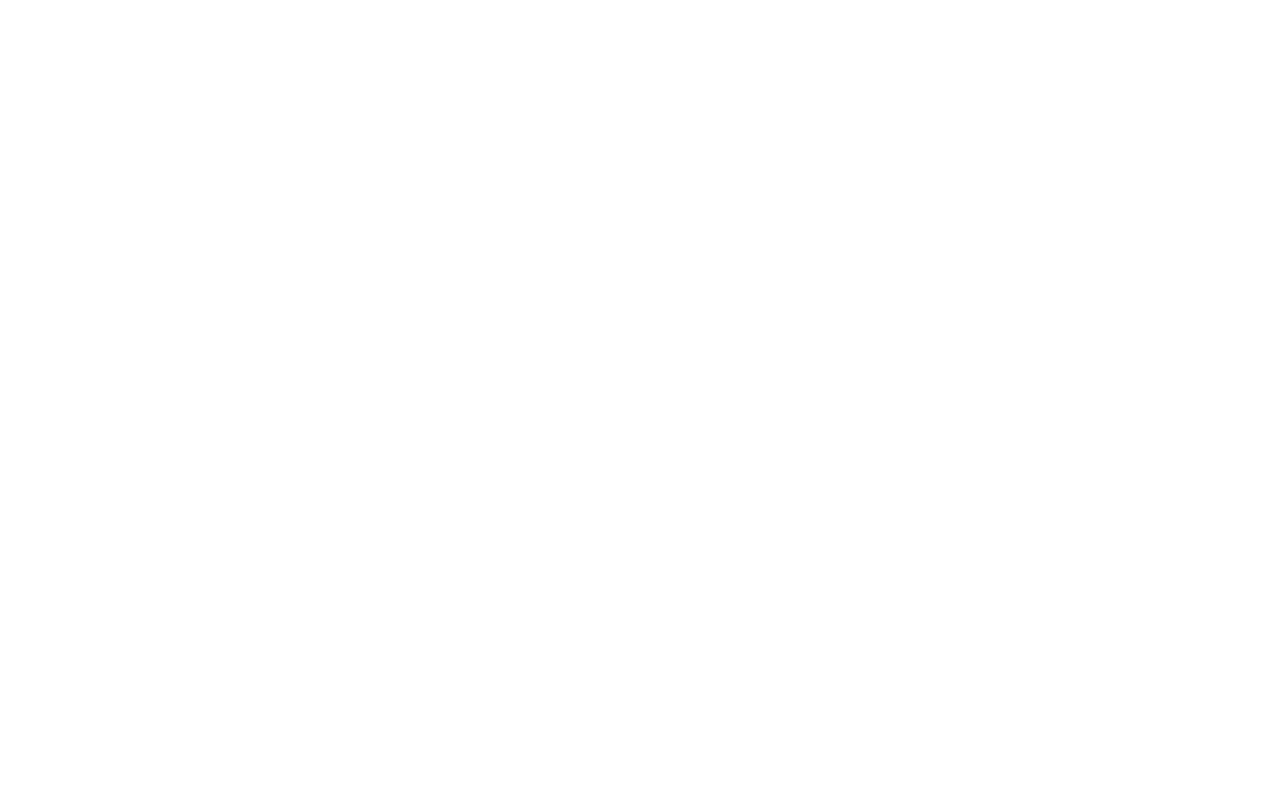
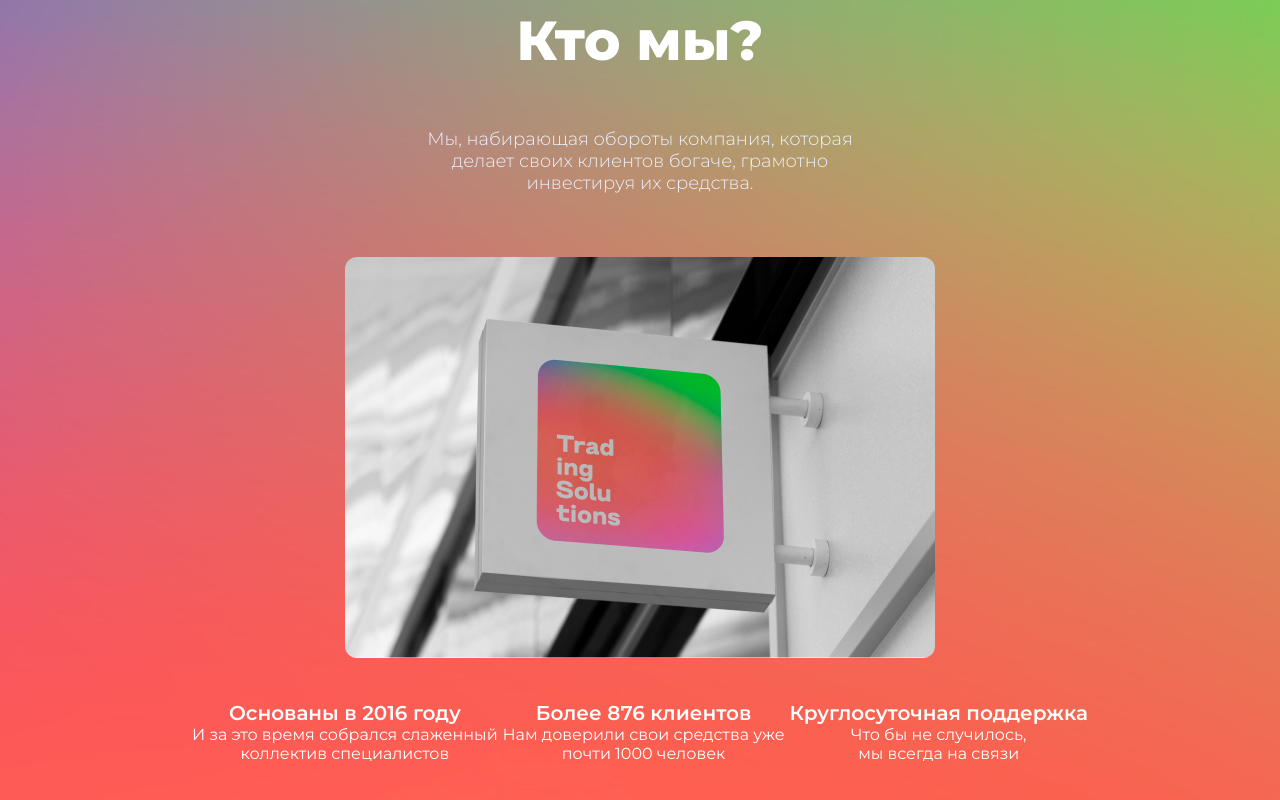
Before and after one commit to GregStukunov/websiteTS, a React (Create React App) app: page /about-us in a window 1280 px wide. Shown: the part 260-1060 px from the top of the page. Before the commit the page ends 800 px from the top, so only its background shows below. Built offline with nearby package versions, Linux system fonts and the light colour scheme.

Commit message:
about us

```diff
--- a/src/pages/about-us/about-us.tsx
+++ b/src/pages/about-us/about-us.tsx
@@ -1,9 +1,45 @@
 import React from "react";
+import './styles.css'
+import {HeaderComponent} from "../../components/header/header.component";
+import {FooterComponent} from "../../components/footer/footer.component";
 
 export const AboutUs = () => {
   return (
-    <>
-      <div>ABOUT US</div>
-    </>
+    <div className='about-us'>
+      <div className='wrapper'>
+          <HeaderComponent />
+          <div className='main-content'>
+            <h1 className='headingAbout'>Кто мы?</h1>
+              <p className='textAbout'>Мы, набирающая обороты компания, которая<br />
+                  делает своих клиентов богаче, грамотно<br />
+                  инвестируя их средства.</p>
+              <div className='bckImg'></div>
+              <div className='points'>
+                  <div className='point'>
+                    <p className='text'>
+                        <span className='smallHeading'>Основаны в 2016 году</span><br />
+                        И за это время собрался слаженный<br />
+                        коллектив специалистов
+                    </p>
+                 </div>
+                  <div className='point'>
+                      <p className='text'>
+                          <span className='smallHeading'>Более 876 клиентов</span><br />
+                          Нам доверили свои средства уже<br />
+                          почти 1000 человек
+                      </p>
+                  </div>
+                  <div className='point'>
+                      <p className='text'>
+                          <span className='smallHeading'>Круглосуточная поддержка</span><br />
+                          Что бы не случилось,<br />
+                          мы всегда на связи
+                      </p>
+                  </div>
+              </div>
+          </div>
+          <FooterComponent />
+      </div>
+    </div>
   );
 };
--- a/src/pages/about-us/styles.css
+++ b/src/pages/about-us/styles.css
@@ -0,0 +1,60 @@
+.about-us {
+    background-image: url("bck.jpg");
+    width: 100vw;
+    height: 1429px;
+    display: flex;
+    justify-content: center;
+}
+
+.wrapper {
+    width: 70%;
+    display: flex;
+    flex-direction: column;
+    justify-content: space-between;
+
+}
+
+.main-content {
+    display: flex;
+    flex-direction: column;
+    justify-content: space-between;
+    align-items: center;
+}
+
+.headingAbout {
+    font-weight: 800;
+    font-size: 55px;
+    text-align: center;
+}
+
+.textAbout {
+    font-size: 18px;
+    font-weight: 300;
+    text-align: center;
+    color: #ECF1FF;
+}
+
+.bckImg {
+    background-image: url('./badBoy.jpg');
+    width: 590px;
+    height: 401px;
+    border-radius: 12px;
+    margin-top: 5%;
+}
+
+.smallHeading {
+    font-weight: 600;
+    font-size: 20px;
+}
+
+.text {
+    text-align: center;
+}
+
+.points {
+    display: flex;
+    justify-content: space-between;
+    width: 100%;
+    align-items: center;
+    margin-top: 3%;
+}
--- a/src/pages/main-page/main-page.tsx
+++ b/src/pages/main-page/main-page.tsx
@@ -6,9 +6,7 @@
 import {FooterComponent} from "../../components/footer/footer.component";
 
 export const MainPage = () => {
-  return (
-    <>
-      <div className='whole-page'>
+  return (<div className='whole-page'>
           <div className='wrapper'>
             <HeaderComponent />
               <div className='big-part'>
@@ -30,7 +28,5 @@
               </div>
               <FooterComponent />
           </div>
-      </div>
-    </>
-  );
+      </div>);
 };
```
Also changed, not shown: src/pages/about-us/badBoy.jpg (added), src/pages/about-us/bck.jpg (added).
